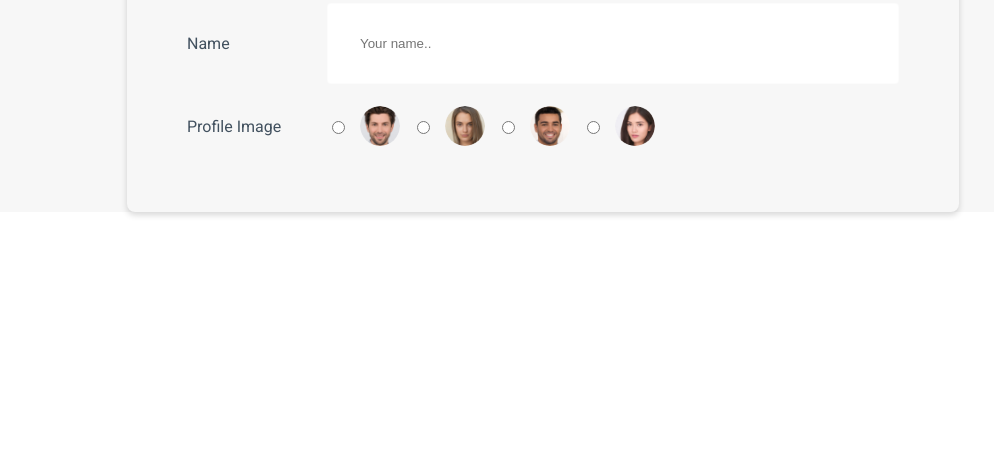
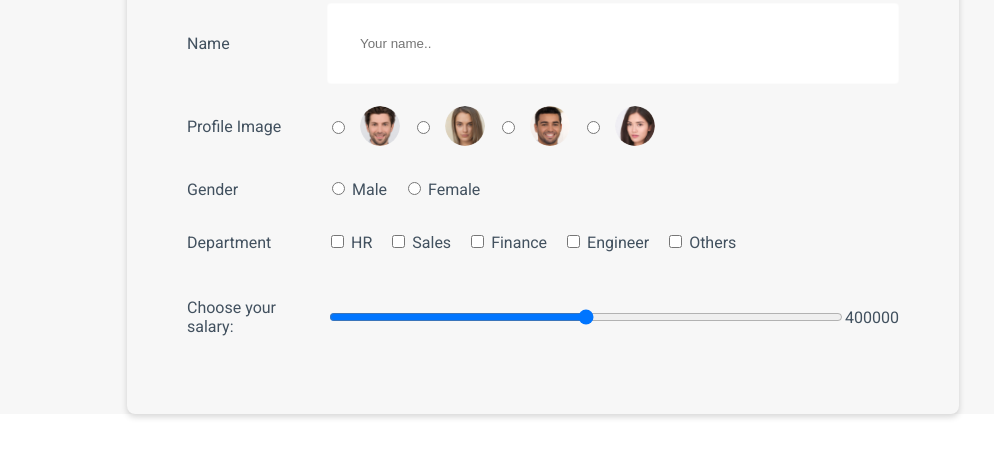
Before and after one commit to lalit-003/EmployeePayroll_App, a plain HTML site: page Pages/employee-payroll-form.html in a window 1280 px wide. Shown: the part 169-626 px from the top of the page, without its empty margins (97-1091 px from the left). Drawn offline with Linux system fonts and the light colour scheme.

Commit message:
Added functionality to both CSS and HTML files for gender,salary,department

```diff
--- a/Pages/employee-payroll-form.html
+++ b/Pages/employee-payroll-form.html
@@ -50,10 +50,39 @@
             <input type="radio" id="profile4" name="profile" value="../Assets/Ellipse-7.png" required>
             <img class="profile" id='image4' src="../Assets/Ellipse -7.png">
         </label>
-
+      </div>
+    </div>
   <!--UC 4-->
+  <div class="row-content">
+    <label class="label text" for="gender">Gender</label>
+    <div>
+        <input type="radio" id="male" name="gender" value="male">
+        <label class="text" for="male">Male</label>
+        <input type="radio" id="female" name="gender" value="female">
+        <label class="text" for="female">Female</label>
+    </div>
+</div>
+<div class="row-content">
+    <label class="label text" for="department">Department</label>
+    <div>
+        <input class="checkbox" type="checkbox" id="hr" name="hr" value="HR">
+        <label class="text" for="hr">HR</label>
+        <input class="checkbox" type="checkbox" id="sales" name="sales" value="Sales">
+        <label class="text" for="sales">Sales</label>
+        <input class="checkbox" type="checkbox" id="finance" name="finance" value="Finance">
+        <label class="text" for="finance">Finance</label>
+        <input class="checkbox" type="checkbox" id="engineer" name="engineer" value="Engineer">
+        <label class="text" for="engineer">Engineer</label>
+        <input class="checkbox" type="checkbox" id="others" name="others" value="Others">
+        <label class="text" for="others">Others</label>
+    </div>
+</div>
+<div class="row-content">
+    <label class="label text" for="salary">Choose your salary:</label>
+    <input class="input" type="range" name="salary" id="salary" min="300000" max="500000" step="100"
+        value="400000">
+    <output class="salary-output text" for="salary">400000</output>
+</div>
       </form>
-    </div>
-  </div>
 </body>
 </html>
```
